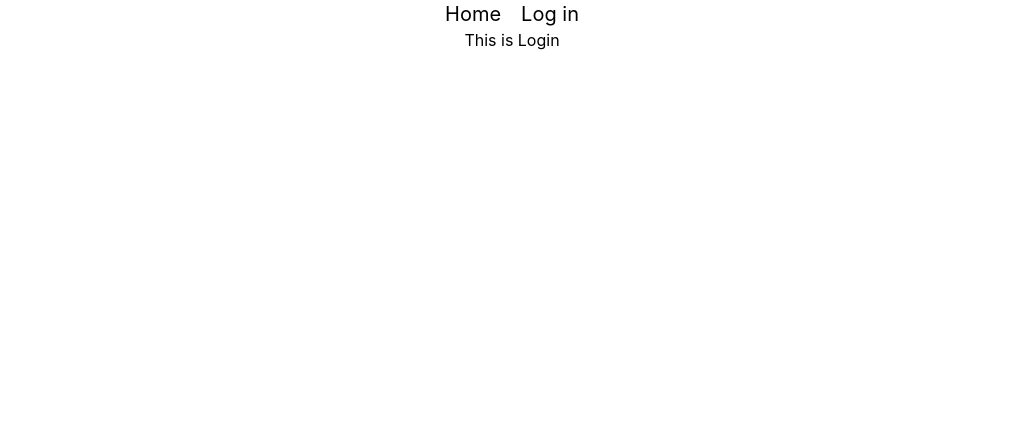
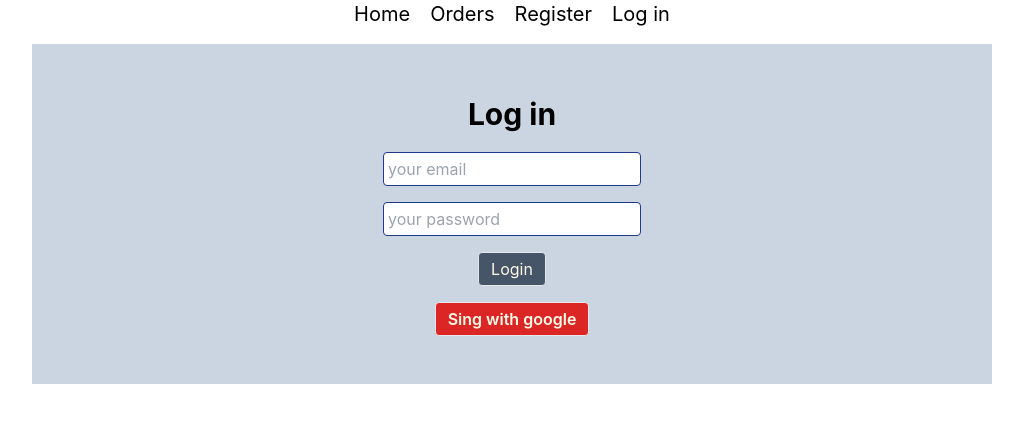
Before and after one commit to Anikroy7/router-firebase-intregation, a React (Create React App) app: page /login in a window 1280 px wide. Shown: the top 422 px of the page, without its empty margins (128-1151 px from the left). Built offline with nearby package versions, Linux system fonts and the light colour scheme.

Commit message:
login from and register form added

```diff
--- a/src/App.js
+++ b/src/App.js
@@ -4,6 +4,7 @@ import './App.css';
 import Header from './Components/Header/Header';
 import Home from './Components/Home/Home';
 import LogIn from './Components/LogIn/LogIn';
+import Register from './Components/Register/Register';
 
 function App() {
   return (
@@ -12,6 +13,7 @@ function App() {
       <Routes>
         <Route path='/home' element={<Home></Home>}></Route>
         <Route path='/login' element={<LogIn></LogIn>}></Route>
+        <Route path='/register' element={<Register></Register>}></Route>
       </Routes>
     </div>
   );
--- a/src/Components/Header/Header.js
+++ b/src/Components/Header/Header.js
@@ -4,8 +4,10 @@ import { Link } from 'react-router-dom';
 const Header = () => {
     return (
         <div>
-            <Link className='text-xl mr-5' to={'/home'}>Home</Link>
-            <Link className='text-xl' to={'/login'}>Log in</Link>
+            <Link className='text-xl mr-5 hover:text-orange-400' to={'/home'}>Home</Link>
+            <Link className='text-xl mr-5 hover:text-orange-400' to={'/orders'}>Orders</Link>
+            <Link className='text-xl mr-5 hover:text-orange-400' to={'/register'}>Register</Link>
+            <Link className='text-xl hover:text-orange-400' to={'/login'}>Log in</Link>
         </div>
     );
 };
--- a/src/Components/LogIn/LogIn.js
+++ b/src/Components/LogIn/LogIn.js
@@ -3,7 +3,17 @@ import React from 'react';
 const LogIn = () => {
     return (
         <div>
-            <h2>This is Login</h2>
+            <form className='bg-slate-300  mx-auto p-8 w-3/4 mt-4'>
+                <h1 className='text-3xl mt-5 mb-5 font-bold'>Log in</h1>
+
+                <input className='border border-b rounded border-blue-900 p-1 mb-4 ' placeholder='your email' type="email" name="email" id="" /> <br />
+                <input className='border border-b rounded border-blue-900 p-1 mb-4 font-xl' placeholder='your password' type="password" name="password" id="" /><br />
+                <input className='bg-slate-600 text-yellow-50 border border-b rounded p-1 px-3 mb-4 font-xl hover:bg-slate-700' type="submit" value="Login" />
+
+                <div>
+                    <button className='bg-red-600 text-yellow-50 border border-b rounded font-semibold p-1 px-3 mb-4 font-xl hover:bg-red-500'>Sing with google</button>
+                </div>
+            </form>
         </div>
     );
 };
--- /dev/null
+++ b/src/Components/Register/Register.js
@@ -0,0 +1,20 @@
+import React from 'react';
+
+const Register = () => {
+    return (
+        <div>
+            <h1 className='text-3xl mt-5 font-bold'>Register From</h1>
+            <form className='bg-slate-300  mx-auto p-8 w-3/4 mt-4'>
+                <input className='border border-b rounded border-blue-900 p-1 mb-4 ' placeholder='your name' type="name" name="name" id="" /> <br />
+                <input className='border border-b rounded border-blue-900 p-1 mb-4 ' placeholder='your email' type="email" name="email" id="" /> <br />
+                <input className='border border-b rounded border-blue-900 p-1 mb-4 font-xl' placeholder='your password' type="password" name="password" id="" /><br />
+                <input className='bg-slate-600 text-yellow-50 border border-b rounded p-1 px-3 mb-4 font-xl hover:bg-black' type="submit" value="Register" />
+                <div>
+                    <button className='bg-red-600 text-yellow-50 border border-b rounded font-semibold p-1 px-3 mb-4 font-xl hover:bg-red-500 '>Sign with google</button>
+                </div>
+            </form>
+        </div>
+    );
+};
+
+export default Register;
--- /dev/null
+++ b/src/hooks/useFirebase.js
@@ -0,0 +1,16 @@
+import { useEffect, useState } from "react"
+
+const useFirebase = () => {
+
+    const [user, setUser] = useState();
+
+
+    useEffect(() => {
+
+
+
+    }, [])
+
+
+
+}
```
